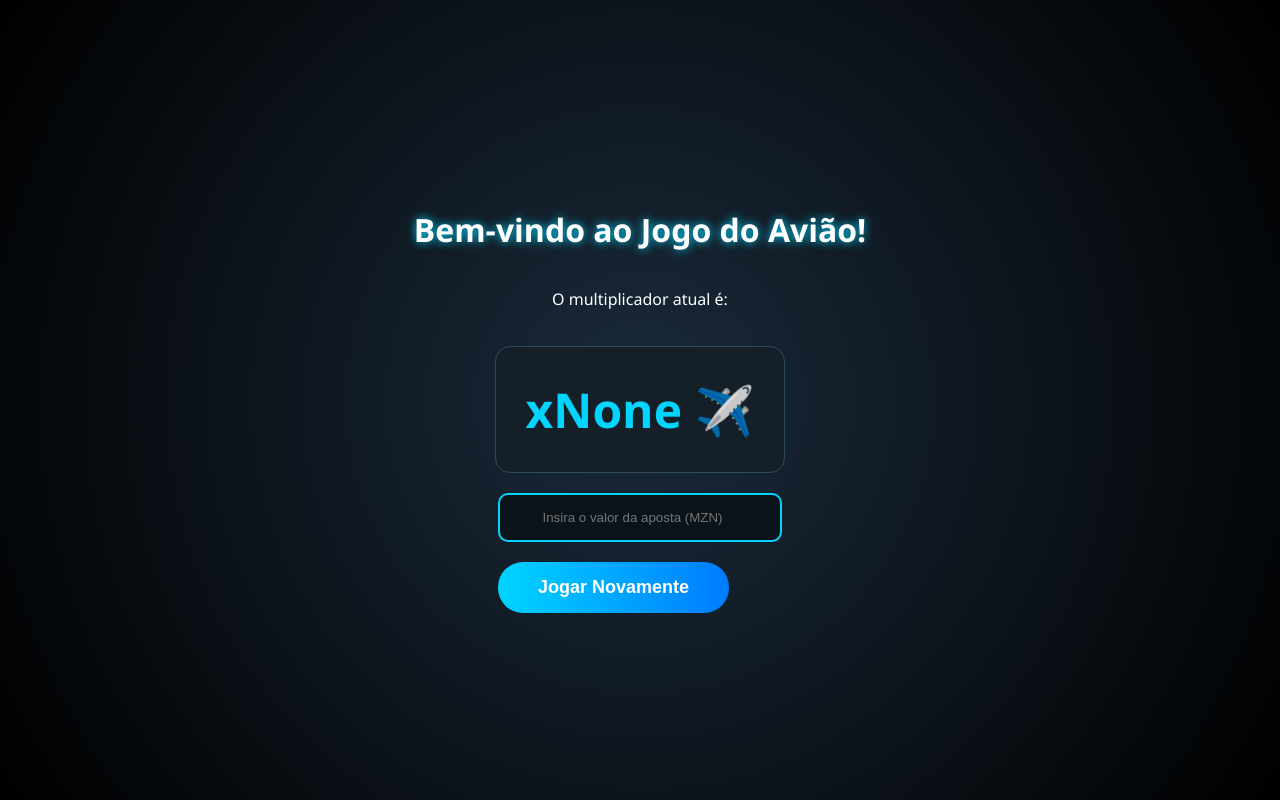
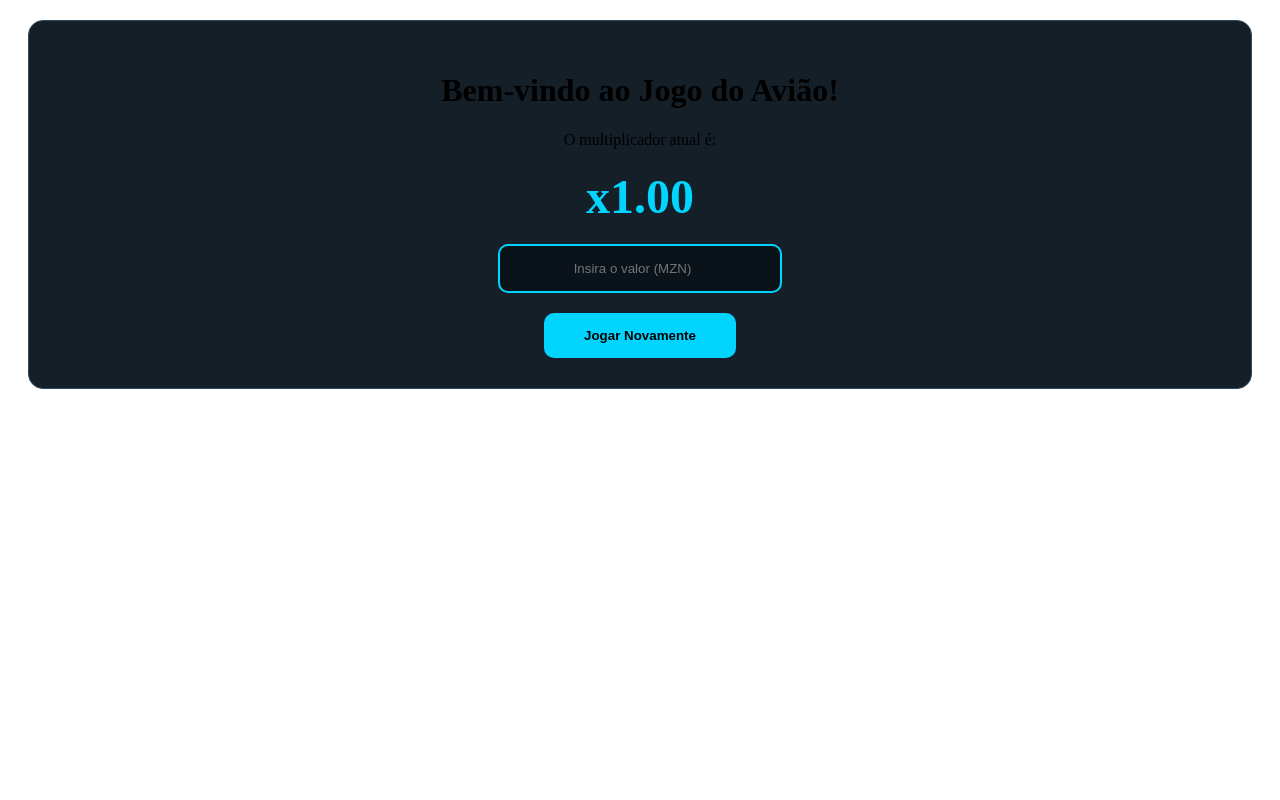
Before and after one commit to rquinoricardo-dotcom/jogo-aviao, a Flask app: page / in a window 1280 px wide. Run offline with Flask 3, Linux system fonts and the light colour scheme.

Commit message:
Update index.html

```diff
--- a/templates/index.html
+++ b/templates/index.html
@@ -1,11 +1,10 @@
 <!DOCTYPE html>
-<html lang="pt-br">
+<html>
 <head>
-<script async src="https://pagead2.googlesyndication.com/pagead/js/adsbygoogle.js?client=ca-pub-7828058261440114"
-     crossorigin="anonymous"></script>
     <meta charset="UTF-8">
     <title>Jogo do Avião</title>
     <style>
+	<script>
         body {
             background: radial-gradient(circle, #1a2a3a 0%, #000000 100%);
             color: white;
@@ -17,7 +16,6 @@
             height: 100vh;
             margin: 0;
         }
-        h1 { text-shadow: 0 0 10px #00d4ff; }
         .box {
             background: #151f28;
             padding: 30px;
@@ -26,7 +24,12 @@
             border: 1px solid #2d4a5e;
             margin: 20px;
         }
-        .multiplicador { font-size: 48px; color: #00d4ff; font-weight: bold; }
+        #multiplicador {
+            font-size: 48px;
+            color: #00d4ff;
+            font-weight: bold;
+            margin: 20px 0;
+        }
         input {
             padding: 15px;
             border-radius: 10px;
@@ -39,29 +42,57 @@
         }
         button {
             padding: 15px 40px;
-            border-radius: 25px;
+            border-radius: 10px;
+            background-color: #00d4ff;
             border: none;
-            background: linear-gradient(90deg, #00d4ff, #007bff);
-            color: white;
+            color: black;
             font-weight: bold;
             cursor: pointer;
-            font-size: 18px;
         }
-        button:hover { opacity: 0.9; }
     </style>
 </head>
 <body>
-    <h1>Bem-vindo ao Jogo do Avião!</h1>
-    <p>O multiplicador atual é:</p>
 
     <div class="box">
-        <div class="multiplicador">x{{ multiplicador }} ✈️</div>
+        <h1>Bem-vindo ao Jogo do Avião!</h1>
+        <p>O multiplicador atual é:</p>
+
+        <!-- Elemento para o multiplicador -->
+        <div id="multiplicador">x1.00</div>
+
+        <!-- Input de aposta -->
+        <input type="number" id="valor-aposta" placeholder="Insira o valor (MZN)">
+        <br>
+        <!-- Botão de ação -->
+        <button id="btn-jogar">Jogar Novamente</button>
     </div>
+	<script>
+	    const btnJogar = document.getElementById('btn-jogar');
+    const displayMultiplicador = document.getElementById('multiplicador');
+    let multiplicador = 1.00;
+    let jogando = false;
 
-    <form method="POST">
-        <input type="number" name="aposta" placeholder="Insira o valor da aposta (MZN)" required>
-        <br>
-        <button type="submit">Jogar Novamente</button>
-    </form>
+    btnJogar.addEventListener('click', () => {
+        if (jogando) return;
+
+        jogando = true;
+        multiplicador = 1.00;
+        btnJogar.innerText = "Voando...";
+
+        const intervalo = setInterval(() => {
+            multiplicador += 0.05;
+            displayMultiplicador.innerText = 'x' + multiplicador.toFixed(2);
+
+            // Simula o avião voando para longe aleatoriamente
+            if (multiplicador > (Math.random() * 10 + 2)) {
+                clearInterval(intervalo);
+                jogando = false;
+                displayMultiplicador.innerText = "Caiu em x" + multiplicador.toFixed(2);
+                btnJogar.innerText = "Jogar Novamente";
+            }
+        }, 100);
+    });
+</script>
+
 </body>
 </html>
```
